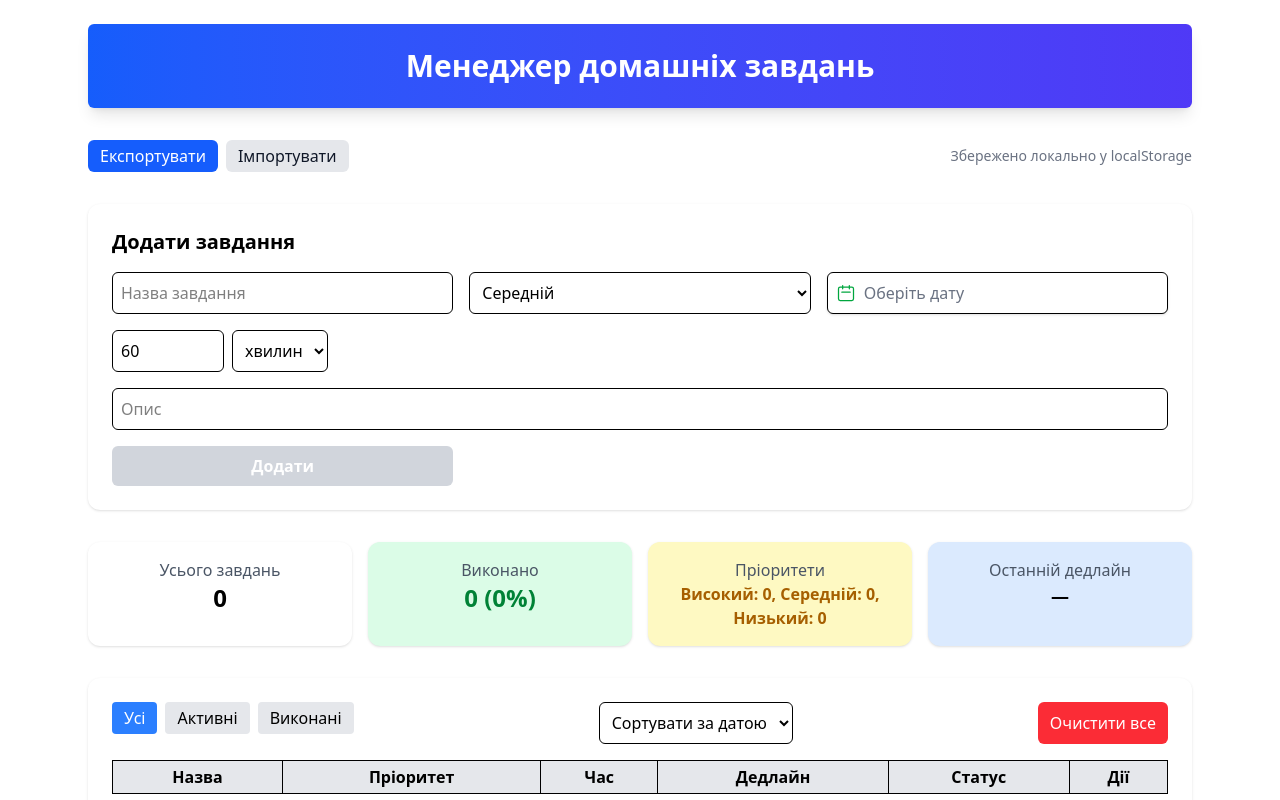
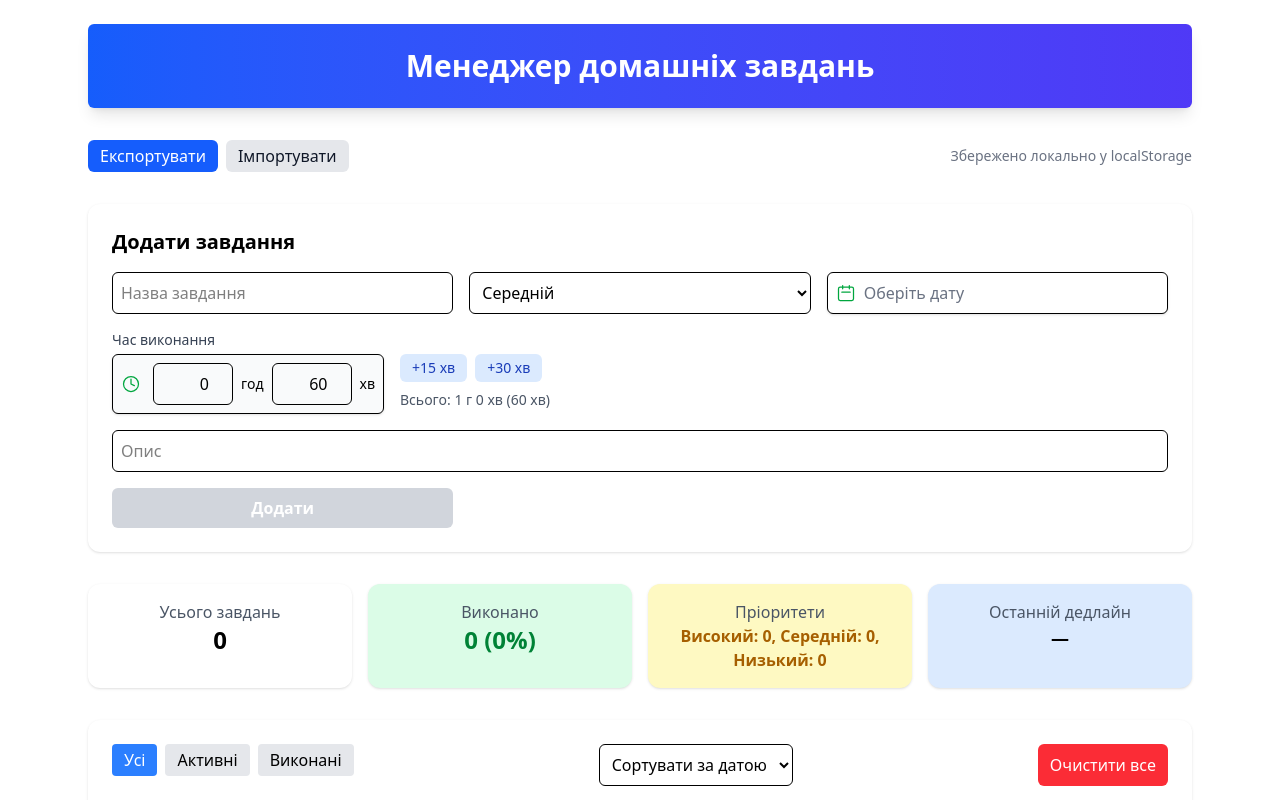
Before and after one commit to difuz1x/KursovaRepository, a React (Vite) app in the folder TaskManager/: page / in a window 1280 px wide. Shown: the top 800 px of the page. Built offline with nearby package versions, Linux system fonts and the light colour scheme.

Commit message:
feat(ui): style time inputs, add clock icon and quick +15/+30 minute buttons

```diff
--- a/TaskManager/src/components/TaskForm.tsx
+++ b/TaskManager/src/components/TaskForm.tsx
@@ -1,6 +1,7 @@
 // src/components/TaskForm.tsx
 import { useState, type FormEvent } from "react";
 import type { TaskType } from "../types/TaskType";
+import { willExceedDailyLimit } from "../utils";
 import { v4 as uuidv4 } from "uuid";
 import ReactDatePicker, { registerLocale } from "react-datepicker";
 import { uk } from "date-fns/locale/uk";
@@ -21,9 +22,9 @@ export default function TaskForm({ addTask, existingTasks }: Props) {
     // store as Date | null locally, convert to ISO when creating TaskType
     dueDate: null as Date | null,
     description: "",
-    // time value + unit for estimated time
-    timeValue: 60,
-    timeUnit: "minutes" as "minutes" | "hours",
+    // split hours/minutes for clarity
+    timeHours: 0,
+    timeMinutes: 60,
   });
   const [errors, setErrors] = useState<{ title?: string; dueDate?: string; estimated?: string }>({});
 
@@ -33,13 +34,13 @@ export default function TaskForm({ addTask, existingTasks }: Props) {
     const nextErrors: typeof errors = {};
     if (!form.title || form.title.trim().length === 0) nextErrors.title = "Назва є обов'язковою";
     if (!form.dueDate) nextErrors.dueDate = "Дата є обов'язковою";
-    const minutes = form.timeUnit === "hours" ? Math.max(0, Math.round(form.timeValue * 60)) : Math.max(0, Math.round(form.timeValue));
+    const minutes = Math.max(0, Math.round((form.timeHours ?? 0) * 60 + (form.timeMinutes ?? 0)));
     if (minutes <= 0) nextErrors.estimated = "Час виконання повинен бути більшим за 0";
   if (minutes > 1440) nextErrors.estimated = "Час виконання не може перевищувати 24 години";
     setErrors(nextErrors);
     if (Object.keys(nextErrors).length > 0) return;
 
-  const estimatedMinutes = form.timeUnit === "hours" ? Math.max(0, Math.round(form.timeValue * 60)) : Math.max(0, Math.round(form.timeValue));
+  const estimatedMinutes = Math.max(0, Math.round((form.timeHours ?? 0) * 60 + (form.timeMinutes ?? 0)));
 
     // check per-date total with this new task
     const key = form.dueDate ? form.dueDate.toISOString().slice(0, 10) : null;
@@ -67,7 +68,7 @@ export default function TaskForm({ addTask, existingTasks }: Props) {
     };
 
     addTask(newTask);
-    setForm({ title: "", priority: "medium", dueDate: null, description: "", timeValue: 60, timeUnit: "minutes" });
+    setForm({ title: "", priority: "medium", dueDate: null, description: "", timeHours: 0, timeMinutes: 60 });
     setErrors({});
   };
 
@@ -125,25 +126,90 @@ export default function TaskForm({ addTask, existingTasks }: Props) {
             required
           />
         </div>
-        {/* estimated time input */}
+        {/* estimated time input: separate hours + minutes */}
+        <div className="col-span-full">
+          <label className="block text-sm font-medium text-gray-700 mb-1">Час виконання</label>
+          <div className="flex items-start gap-4">
+            <div className="flex items-center gap-3 bg-gray-50 border rounded-md p-2 shadow-sm">
+              {/* clock icon */}
+              <svg xmlns="http://www.w3.org/2000/svg" className="h-5 w-5 text-green-600" viewBox="0 0 24 24" fill="none" stroke="currentColor" strokeWidth={1.5}>
+                <path strokeLinecap="round" strokeLinejoin="round" d="M12 6v6l4 2" />
+                <circle cx="12" cy="12" r="9" strokeLinecap="round" strokeLinejoin="round" />
+              </svg>
               <div className="flex items-center gap-2">
+                <div className="flex items-center">
                   <input
                     type="number"
                     min={0}
-            value={form.timeValue}
-            onChange={(e) => setForm({ ...form, timeValue: Number(e.target.value) })}
-            className="border rounded-md p-2 w-28"
+                    aria-label="Години"
+                    title="Години"
+                    placeholder="Години"
+                    value={form.timeHours}
+                    onChange={(e) => setForm({ ...form, timeHours: Math.max(0, Number(e.target.value) || 0) })}
+                    className="border rounded-md p-2 w-20 text-right"
                   />
-          <select
-            value={form.timeUnit}
-            onChange={(e) => setForm({ ...form, timeUnit: e.target.value as "minutes" | "hours" })}
-            className="border rounded-md p-2"
+                  <span className="text-sm ml-2">год</span>
+                </div>
+                <div className="flex items-center">
+                  <input
+                    type="number"
+                    min={0}
+                    max={59}
+                    aria-label="Хвилини"
+                    title="Хвилини"
+                    placeholder="Хвилини"
+                    value={form.timeMinutes}
+                    onChange={(e) => setForm({ ...form, timeMinutes: Math.max(0, Math.min(59, Number(e.target.value) || 0)) })}
+                    className="border rounded-md p-2 w-20 text-right"
+                  />
+                  <span className="text-sm ml-2">хв</span>
+                </div>
+              </div>
+            </div>
+
+            <div className="flex flex-col gap-2">
+              <div className="flex gap-2">
+                <button
+                  type="button"
+                  className="bg-blue-100 text-blue-800 px-3 py-1 rounded-md text-sm hover:bg-blue-200"
+                  onClick={() => {
+                    const total = (form.timeHours ?? 0) * 60 + (form.timeMinutes ?? 0) + 15;
+                    setForm({ ...form, timeHours: Math.floor(total / 60), timeMinutes: total % 60 });
+                  }}
                 >
-            <option value="minutes">хвилин</option>
-            <option value="hours">годин</option>
-          </select>
+                  +15 хв
+                </button>
+                <button
+                  type="button"
+                  className="bg-blue-100 text-blue-800 px-3 py-1 rounded-md text-sm hover:bg-blue-200"
+                  onClick={() => {
+                    const total = (form.timeHours ?? 0) * 60 + (form.timeMinutes ?? 0) + 30;
+                    setForm({ ...form, timeHours: Math.floor(total / 60), timeMinutes: total % 60 });
+                  }}
+                >
+                  +30 хв
+                </button>
+              </div>
+              <div className="text-sm text-gray-600">
+                {(() => {
+                  const minutes = Math.max(0, Math.round((form.timeHours ?? 0) * 60 + (form.timeMinutes ?? 0)));
+                  const hrs = Math.floor(minutes / 60);
+                  const mins = minutes % 60;
+                  if (minutes <= 0) return "";
+                  return `Всього: ${hrs > 0 ? `${hrs} г ` : ""}${mins} хв (${minutes} хв)`;
+                })()}
+              </div>
+            </div>
+          </div>
         </div>
   {errors.estimated && <div className="text-red-600 text-sm col-span-full">{errors.estimated}</div>}
+        {(() => {
+          // live calculations for button state and messages
+          const computedMinutes = Math.max(0, Math.round((form.timeHours ?? 0) * 60 + (form.timeMinutes ?? 0)));
+          const key = form.dueDate ? form.dueDate.toISOString().slice(0, 10) : null;
+          const willExceed = key ? willExceedDailyLimit(existingTasks, key, computedMinutes) : false;
+          return (
+            <>
               <input
           value={form.description}
           onChange={(e) => setForm({ ...form, description: e.target.value })}
@@ -152,15 +218,29 @@ export default function TaskForm({ addTask, existingTasks }: Props) {
         />
               <button
                 type="submit"
-          disabled={!(form.title.trim().length > 0 && form.dueDate && (form.timeUnit === "hours" ? Math.round(form.timeValue * 60) > 0 : Math.round(form.timeValue) > 0) && (form.timeUnit === "hours" ? Math.round(form.timeValue * 60) <= 1440 : Math.round(form.timeValue) <= 1440))}
+                disabled={
+                  !(
+                    form.title.trim().length > 0 &&
+                    form.dueDate &&
+                    computedMinutes > 0 &&
+                    computedMinutes <= 1440 &&
+                    !willExceed
+                  )
+                }
                 className={`${
-            form.title.trim().length > 0 && form.dueDate && (form.timeUnit === "hours" ? Math.round(form.timeValue * 60) > 0 : Math.round(form.timeValue) > 0) && (form.timeUnit === "hours" ? Math.round(form.timeValue * 60) <= 1440 : Math.round(form.timeValue) <= 1440)
+                  form.title.trim().length > 0 && form.dueDate && computedMinutes > 0 && computedMinutes <= 1440 && !willExceed
                     ? "bg-green-500 hover:bg-green-600"
                     : "bg-gray-300 cursor-not-allowed"
                 } text-white font-semibold py-2 px-4 rounded-md col-span-full md:col-auto`}
               >
                 Додати
               </button>
+              {willExceed && (
+                <div className="text-red-600 text-sm col-span-full mt-2">Додавання цього завдання перевищить добовий ліміт у 24 години</div>
+              )}
+            </>
+          );
+        })()}
       </form>
     </section>
   );
```
Lines whose indentation alone changed are shown as unchanged.
